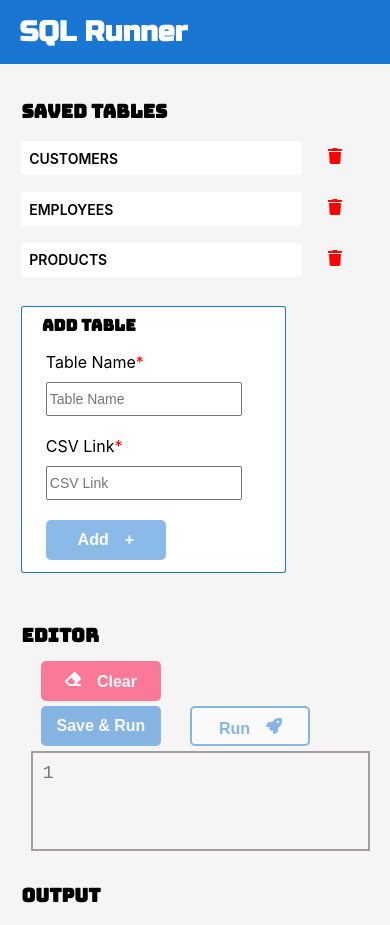
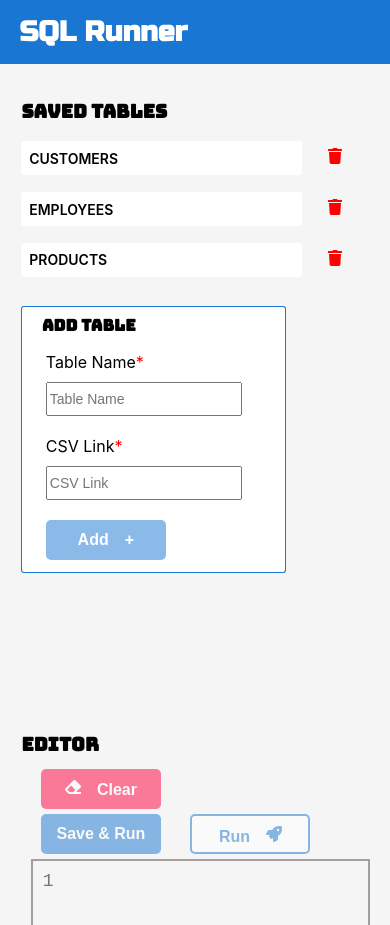
Before and after one commit to kunal351411/sql-editor, a React (Create React App) app: page / in a window 390 px wide. Shown: the top 925 px of the page. Built offline with nearby package versions, Linux system fonts and the light colour scheme.

Commit message:
fix cls overhead

```diff
--- a/src/App.css
+++ b/src/App.css
@@ -138,16 +138,11 @@
     overflow: scroll;
   }
   .section {
-    min-height: 80vh;
+    min-height: 75vh;
 
     border-width: 0;
 
     padding: 1vh 1.5vw;
-  }
-
-  .left {
-    min-height: unset;
-    height: auto;
   }
 
   .left,
```
